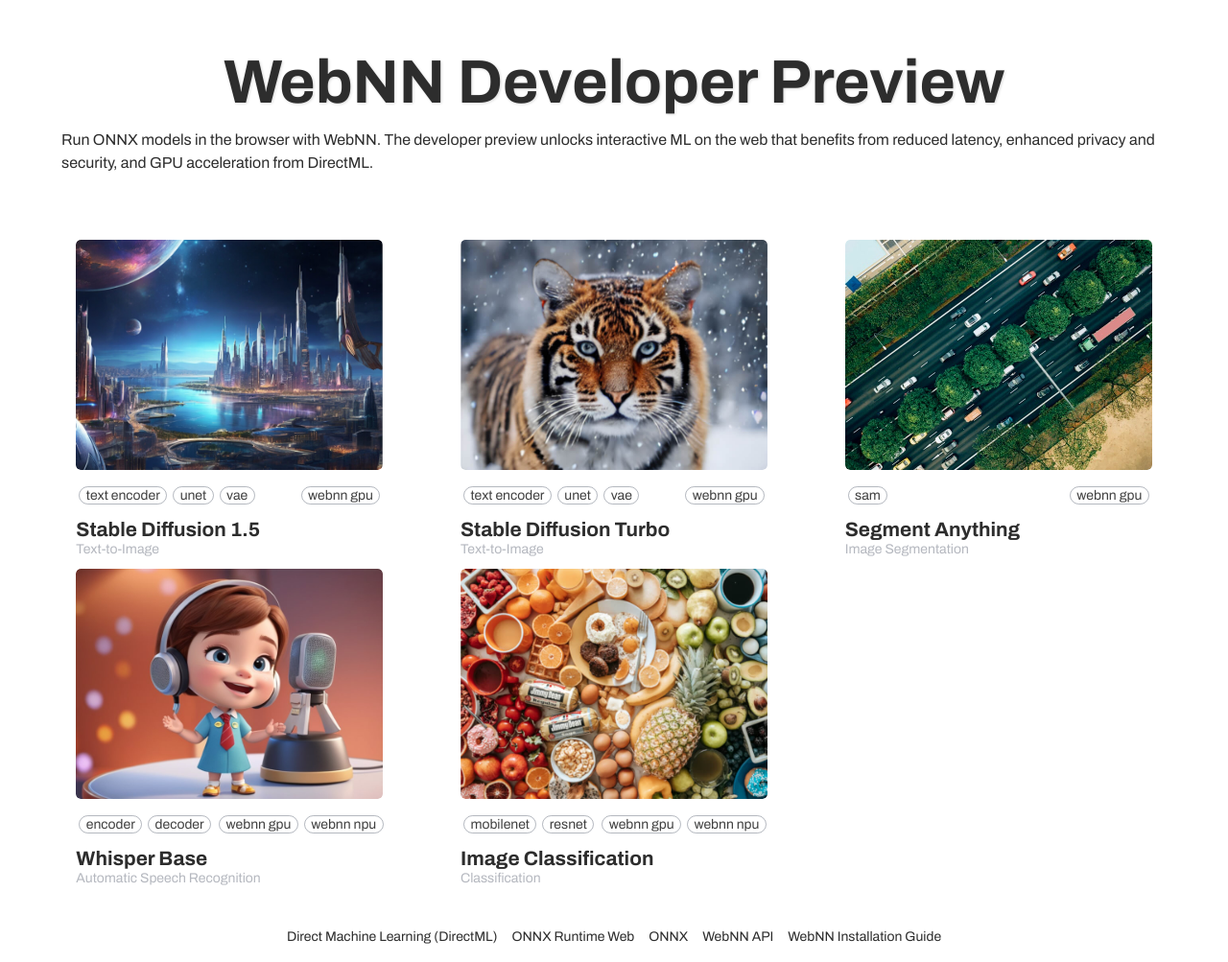
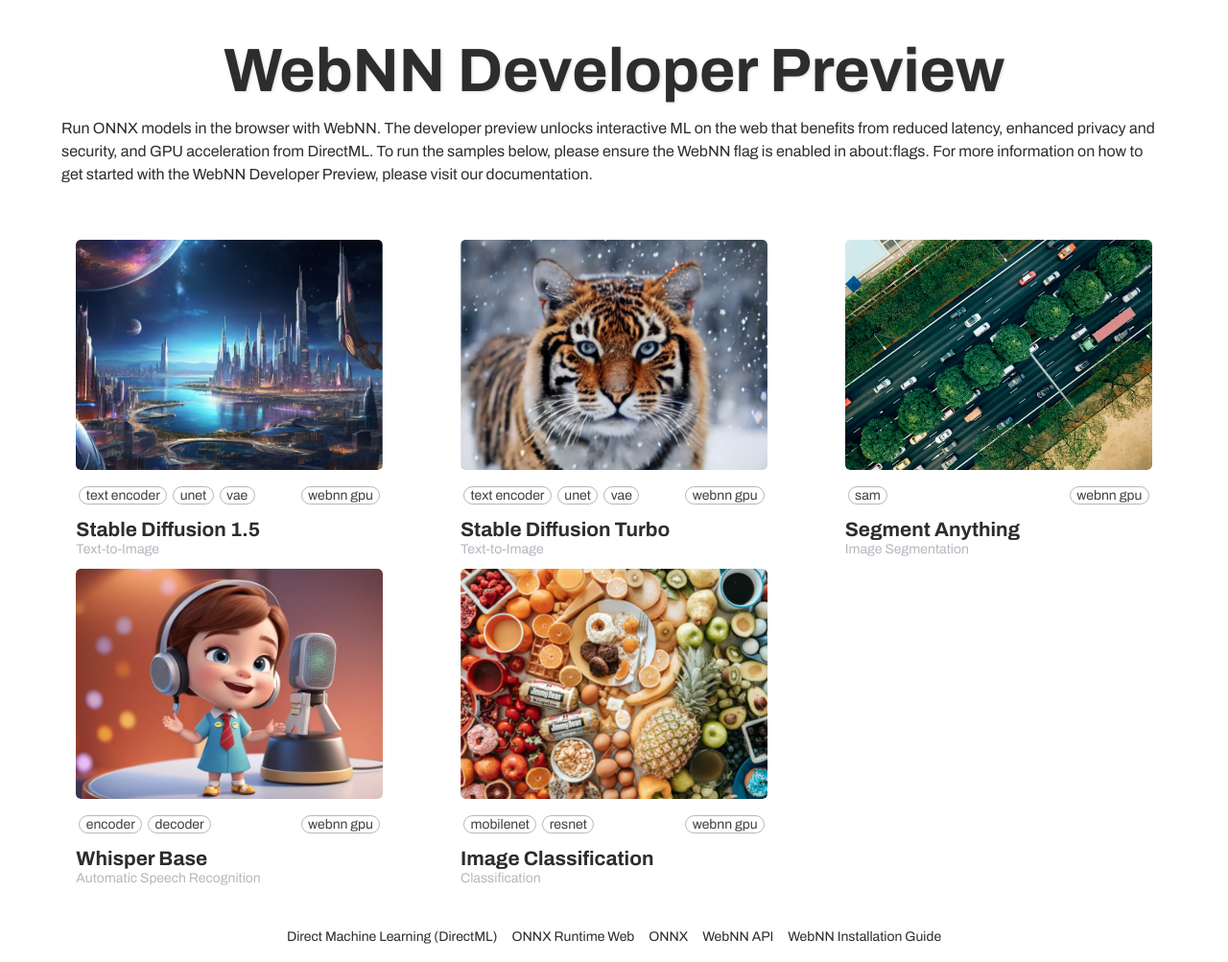
Before and after one commit to microsoft/webnn-developer-preview, a website built with Vite: page index.html in a window 1280 px wide. Shown: the part 100-1103 px from the top of the page at 96% size. Built offline with nearby package versions, Linux system fonts and the light colour scheme.

Commit message:
Update index.html

```diff
--- a/index.html
+++ b/index.html
@@ -205,7 +205,7 @@
       <h1>WebNN Developer Preview</h1>
       <div>
         Run ONNX models in the browser with WebNN. The developer preview unlocks interactive ML on the web that benefits
-        from reduced latency, enhanced privacy and security, and GPU acceleration from DirectML.
+        from reduced latency, enhanced privacy and security, and GPU acceleration from DirectML. To run the samples below, please ensure the WebNN flag is enabled in about:flags. For more information on how to get started with the WebNN Developer Preview, please visit <a href="https://learn.microsoft.com/en-us/windows/ai/directml/webnn-overview">our documentation</a>.
       </div>
     </section>
   </section>
@@ -289,7 +289,7 @@
           <div class="tags">
             <span>Encoder</span><span>Decoder</span>
           </div>
-          <div class="tags backend"><span>WebNN GPU</span><span>WebNN NPU</span></div>
+          <div class="tags backend"><span>WebNN GPU</span></div>
         </div>
         <h2 class="title"><a href="./demos/whisper-base/">Whisper Base</a></h2>
         <div class="category">Automatic Speech Recognition</div>
@@ -310,7 +310,7 @@
           <div class="tags">
             <span>MobileNet</span><span>ResNet</span>
           </div>
-          <div class="tags backend"><span>WebNN GPU</span><span>WebNN NPU</span></div>
+          <div class="tags backend"><span>WebNN GPU</span></div>
         </div>
         <h2 class="title"><a href="./demos/image-classification/">Image Classification</a></h2>
         <div class="category">Classification</div>
```
